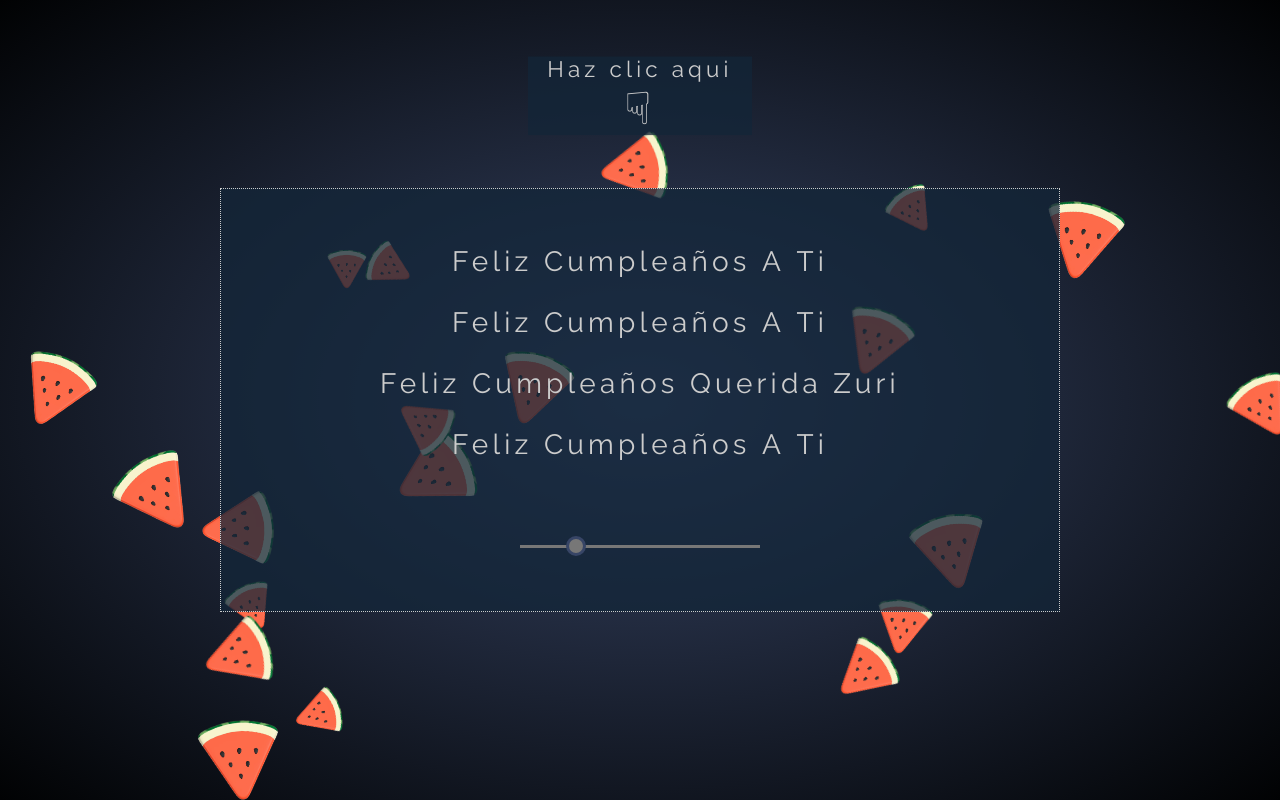
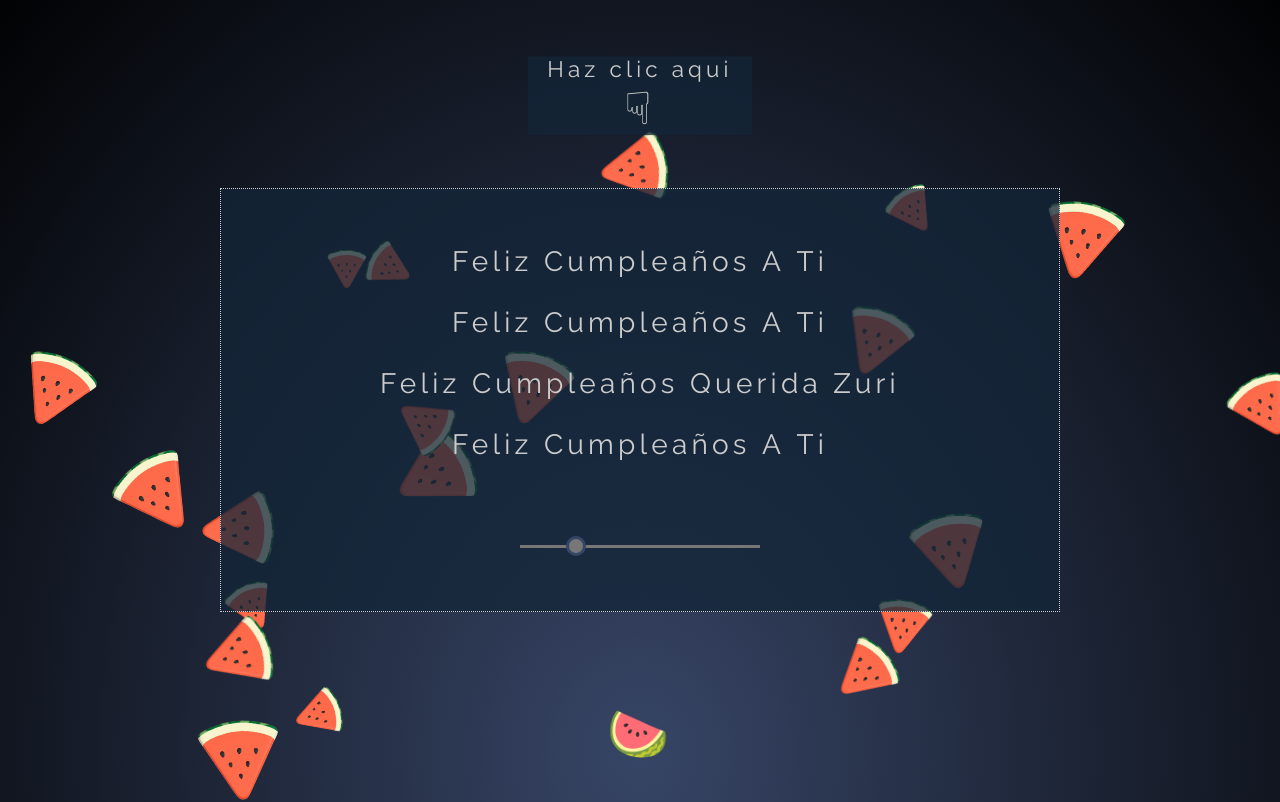
Before and after one commit to deadjoker514/Carta, a plain HTML site: page index.html in a window 1280 px wide. Shown: the top 802 px of the page. Drawn offline with Linux system fonts and the light colour scheme.

Commit message:
Se agrega emoji con hipervinculo enlazado

```diff
--- a/index.html
+++ b/index.html
@@ -19,6 +19,9 @@
     <p id="p4"></p>
     <p class="control"><label for="inputSpeed"><!--Speed: --></label><br><input type="range" id="inputSpeed" min="0.1" max="2" step="0.1" value="0.5"></p>
   </div>
+
+  <a href="https://deadjoker514.github.io/Flor_Eterna" id="speedEmoji" style="display: block; text-align: center; margin-top: 88vh; text-decoration: none; font-size: 50px;">🍉</a>
+
   <script  src="./script.js"></script>
 
   </body>
```
Lines whose indentation alone changed are shown as unchanged.
